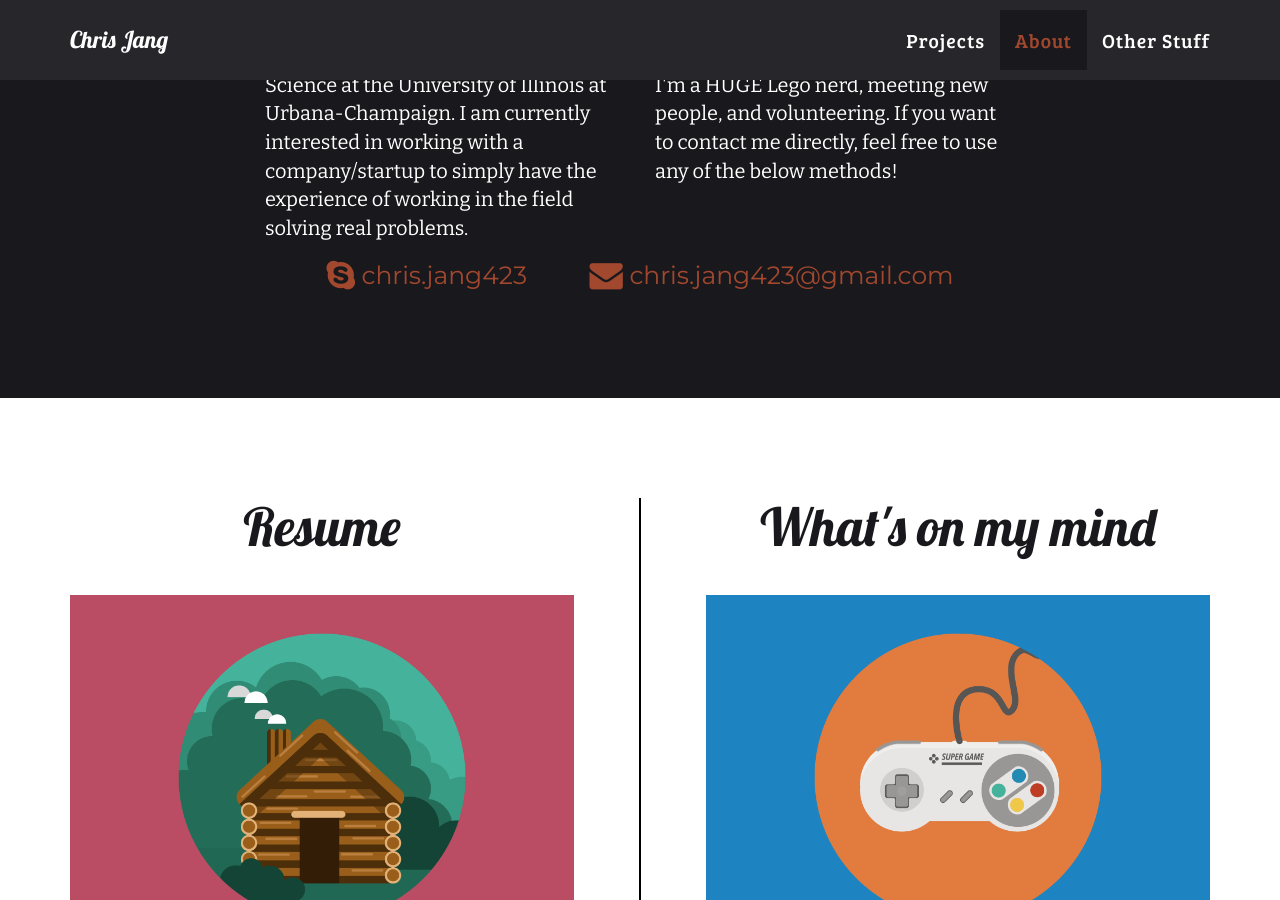
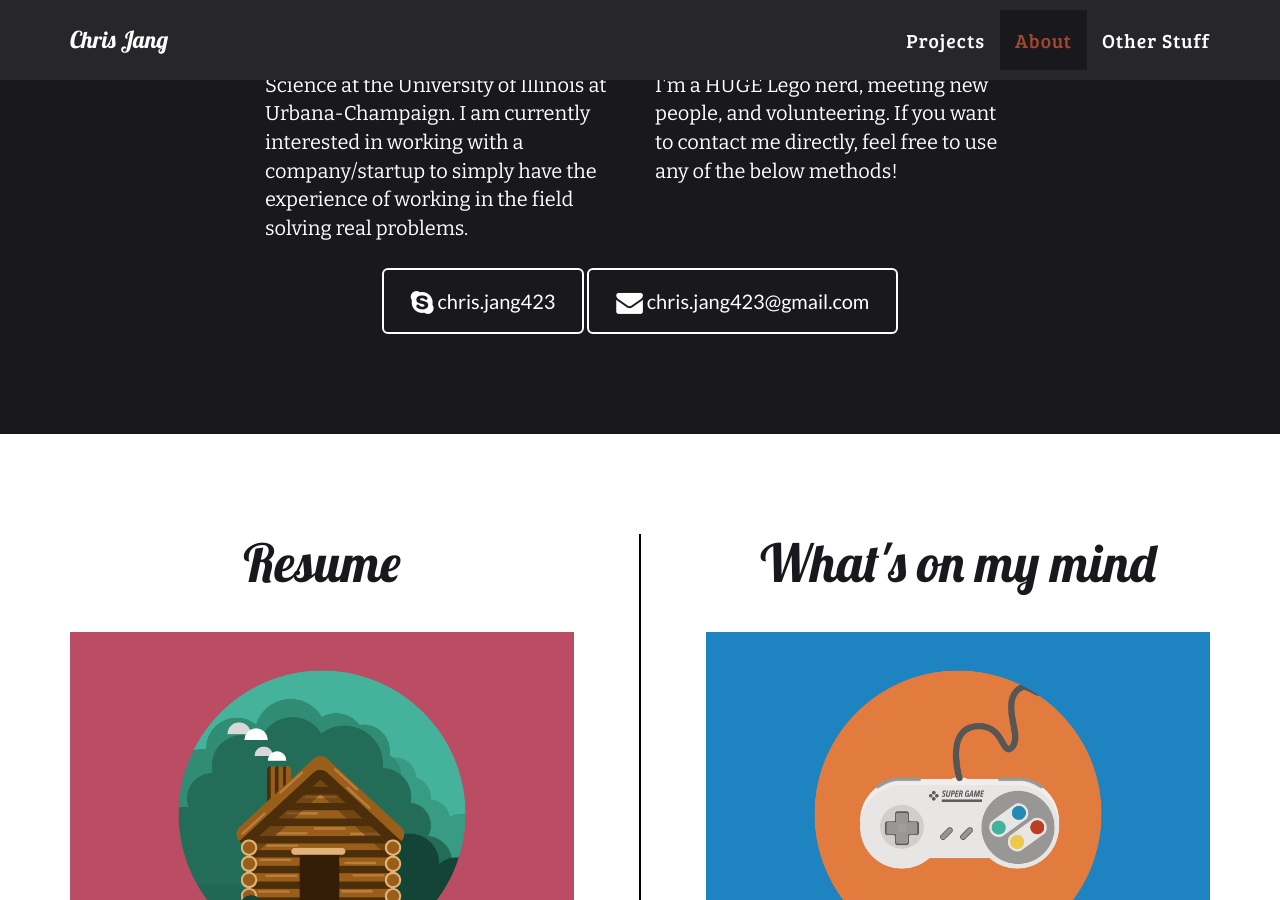
Before and after one commit to cjang5/cjang5.github.io, a Jekyll site: the page built from index.html, in a window 1280 px wide and 900 px high, scrolled down 1944 px. Built offline with Jekyll 4.4.1, drawn with Linux system fonts in a browser that asks for light colours.

Commit message:
Updated about.html

```diff
--- a/_includes/about.html
+++ b/_includes/about.html
@@ -17,10 +17,10 @@
                 </div>
 		<!-- Contact buttons -->
                 <div class="col-lg-8 col-lg-offset-2 text-center">
-                    <a href="#" onclick="return false" class="btn btn-lg btn-contact">
+                    <a href="#" onclick="return false" class="btn btn-lg btn-outline">
                         <i class="fa fa-skype fa-lg"></i> chris.jang423
                     </a>
-		    <a href="#" onclick="return false" class="btn btn-lg btn-contact">
+		    <a href="#" onclick="return false" class="btn btn-lg btn-outline">
 			<i class="fa fa-envelope fa-lg"></i> chris.jang423@gmail.com
 		    </a>
                 </div>
```
